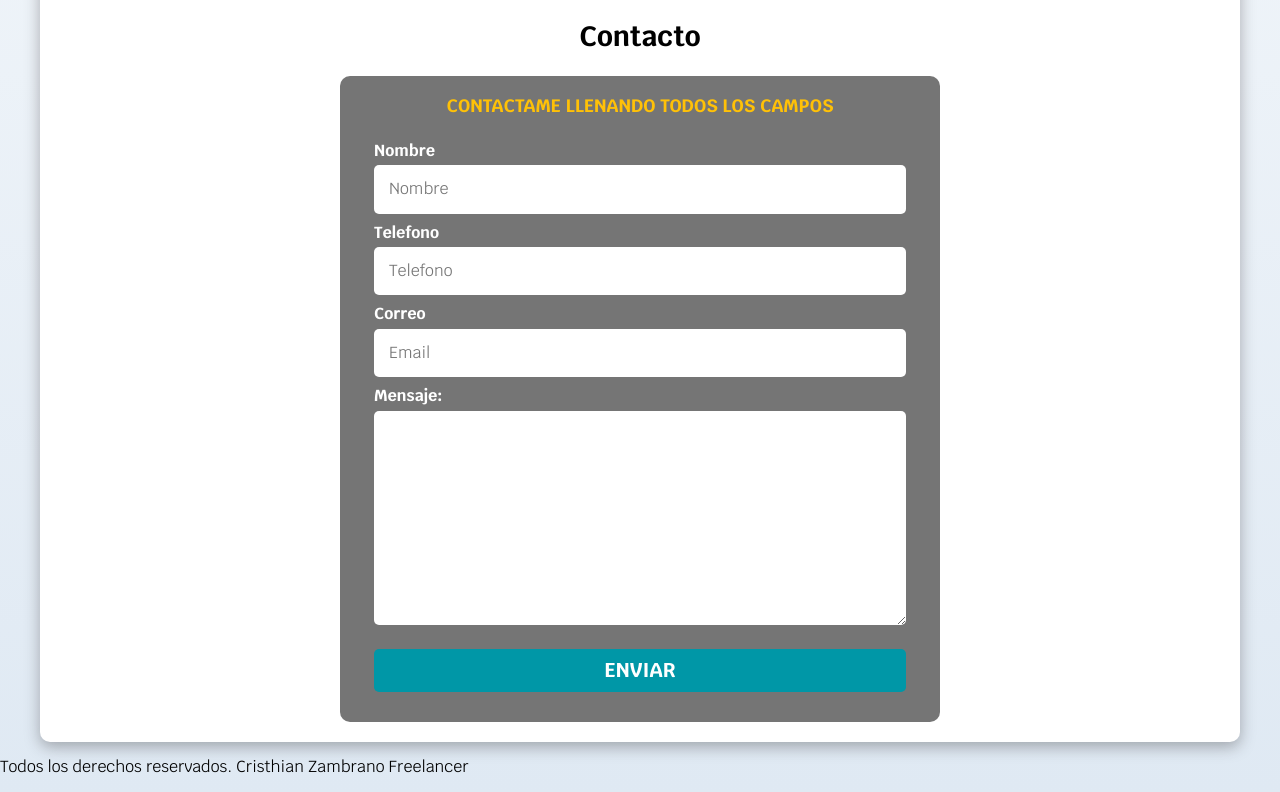
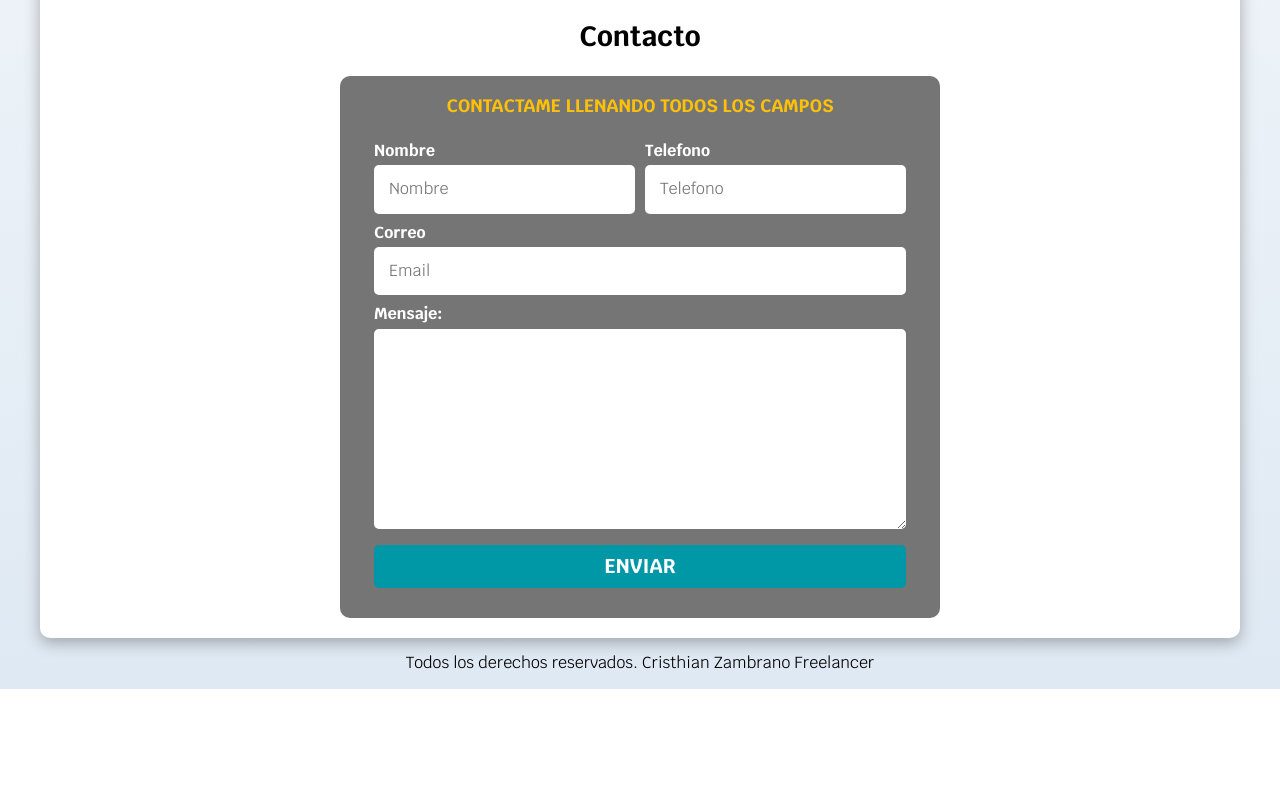
Before and after one commit to CRISTHIANZAMBRANO/sitiowebfreelancercursoweb, a plain HTML site: page index.html in a window 1280 px wide. Shown: the part 980-1772 px from the top of the page. After the commit the page ends 1669 px from the top, so only its background shows below. Drawn offline with Linux system fonts and the light colour scheme.

Commit message:
proyecto finalizado

```diff
--- a/css/estilo.css
+++ b/css/estilo.css
@@ -183,9 +183,21 @@ h1,h2,h3{
     font-weight: bold;
     margin-bottom: 2rem;
 }
-.contenedor-campos{
+@media (min-width:768px){
+    .contenedor-campos{
+        display: grid;
+        grid-template-columns: repeat(2,1fr);
+        grid-template-rows: auto auto 20rem;
+        column-gap: 1rem;
+    }
+    .campo:nth-child(3){
+        grid-column: 1/3;
+    }
+    .campo:nth-child(4){
+        grid-column: 1/3;
+    }
+}
 
-}
 .campo{
     margin-bottom: 1rem;
 }
@@ -203,6 +215,7 @@ h1,h2,h3{
 
 }
 .campo textarea{
+    height: 20rem;
     width: 100%;
     border:none;
     padding:1.5rem;
@@ -214,4 +227,8 @@ h1,h2,h3{
 }
 .enviar .boton{
     width:100%;
+    margin-top:4rem;
 }
+.footer{
+    text-align:center;
+}
--- a/index.html
+++ b/index.html
@@ -148,7 +148,7 @@
             </form>
         </section>
     </main>
-    <footer>
+    <footer class="footer">
         <p>Todos los derechos reservados. Cristhian Zambrano Freelancer</p>
     </footer>
 </body>
```
